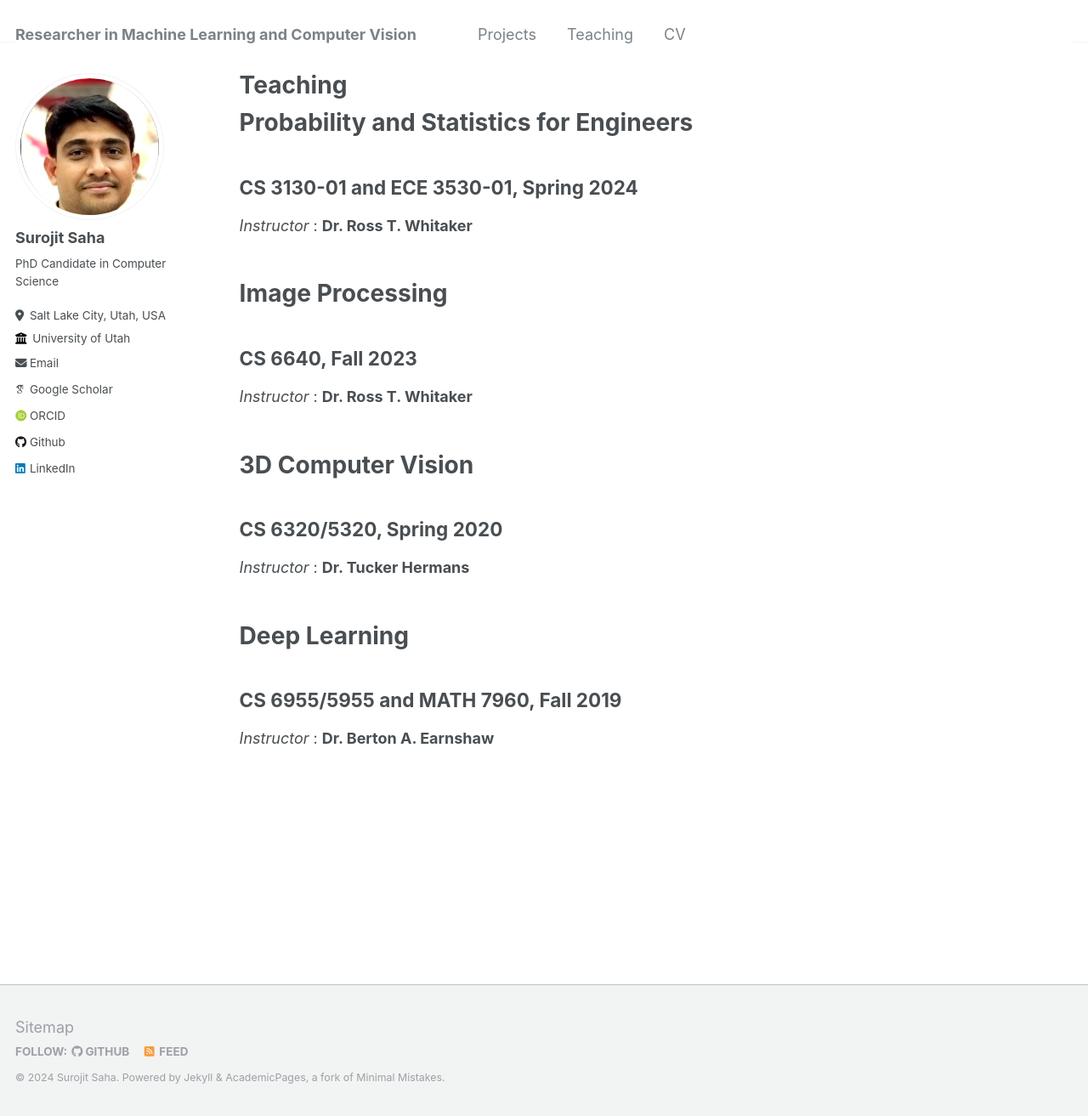
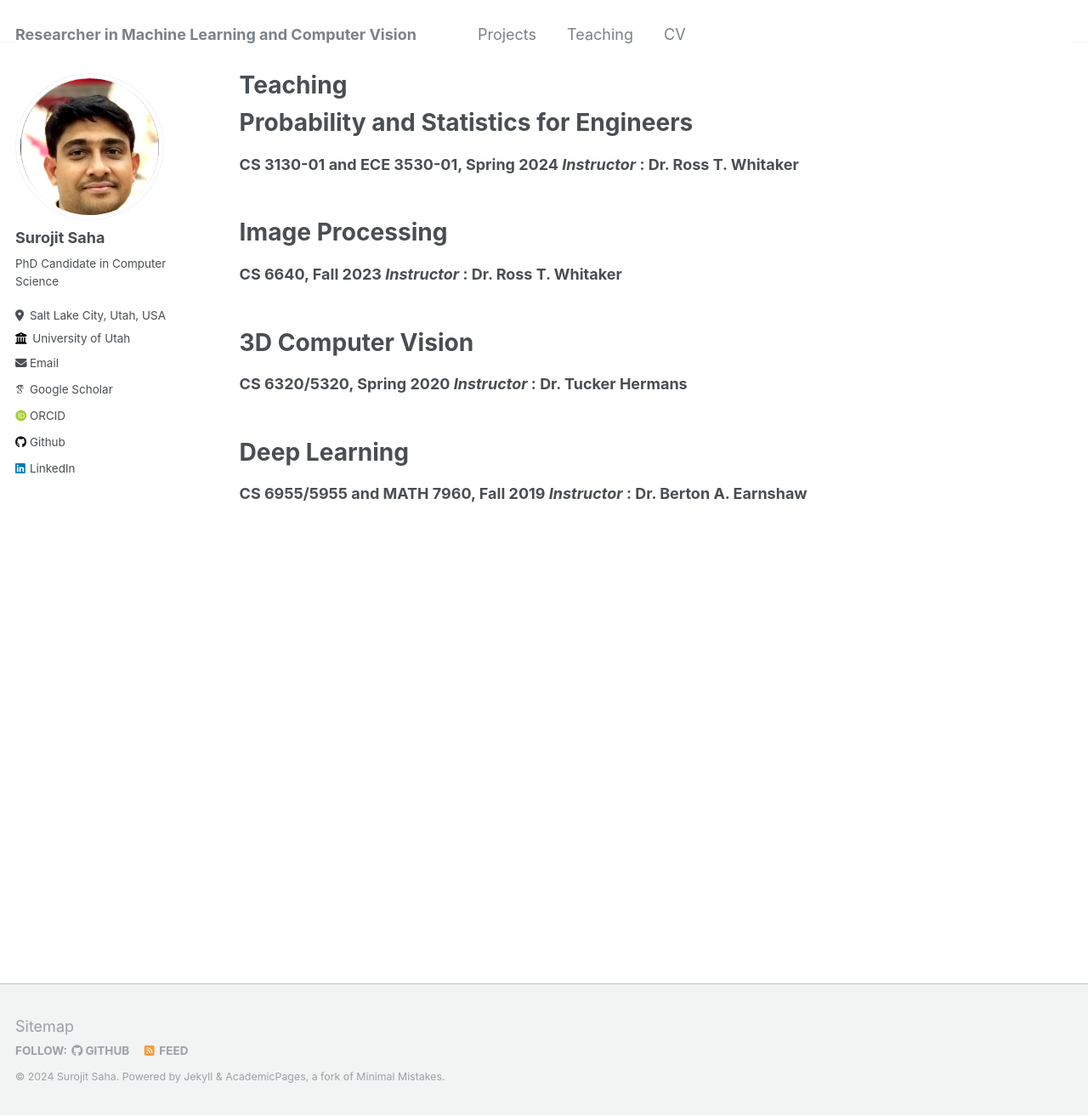
Before and after one commit to Surojit-Utah/Surojit-Utah.github.io, a Jekyll site: the page built from _pages/teaching.md, in a window 1280 px wide and 1313 px high. Shown: the whole window at 85% size. Built offline with Jekyll 4.4.1, drawn with Linux system fonts in a browser that asks for light colours; some web fonts are replaced.

```diff
--- a/_pages/teaching.md
+++ b/_pages/teaching.md
@@ -6,25 +6,25 @@ author_profile: true
 ---
 
 # Probability and Statistics for Engineers
-## CS 3130-01 and ECE 3530-01, Spring 2024
+<b>CS 3130-01 and ECE 3530-01, Spring 2024<b>
 <i>Instructor </i> : <b>Dr. Ross T. Whitaker </b>
 <br />
 <br />
 
 # Image Processing
-## CS 6640, Fall 2023
+<b>CS 6640, Fall 2023<b>
 <i>Instructor </i> : <b>Dr. Ross T. Whitaker </b>
 <br />
 <br />
 
 # 3D Computer Vision
-## CS 6320/5320, Spring 2020
+<b>CS 6320/5320, Spring 2020<b>
 <i>Instructor </i> : <b>Dr. Tucker Hermans </b>
 <br />
 <br />
 
 # Deep Learning
-## CS 6955/5955 and MATH 7960, Fall 2019
+<b>CS 6955/5955 and MATH 7960, Fall 2019<b>
 <i>Instructor </i> : <b>Dr. Berton A. Earnshaw </b>
 
 <!---
```
